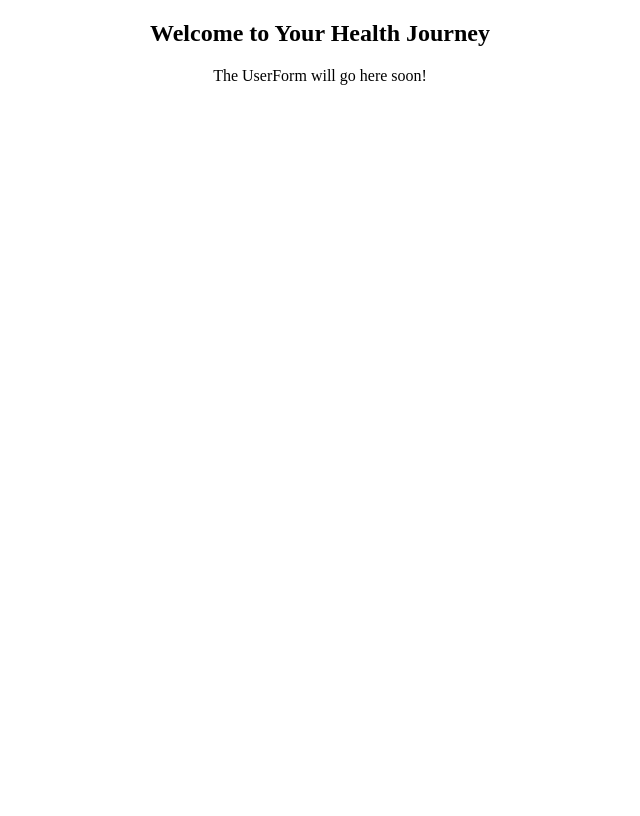
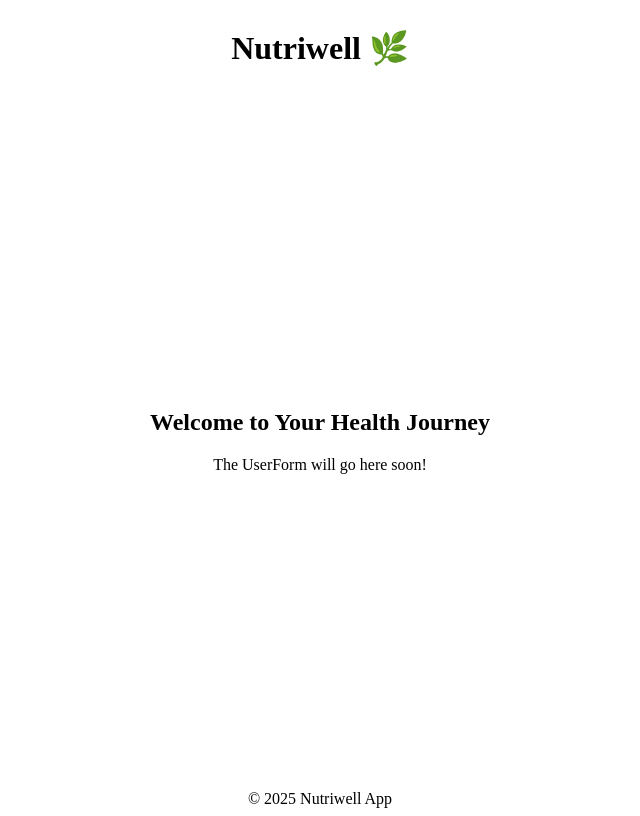
Before and after one commit to Ibk-okiki/NutriWell-app, a React (Vite) app: page / in a window 1280 px wide. Shown: the whole page, without its empty margins (320-960 px from the left). Built offline with nearby package versions, Linux system fonts and the light colour scheme.

Commit message:
Updated app.jsx

```diff
--- a/src/App.jsx
+++ b/src/App.jsx
@@ -1,15 +1,26 @@
-import { Routes, Route } from 'react-router-dom';
-import Header from './components/Header';
-import Footer from './components/Footer';
+import { Routes, Route } from 'react-router-dom'
+import Header from './components/Header'
+import Footer from './components/Footer'
 import Home from './pages/Home.jsx'
 import About from './pages/About.jsx'
 
 function App() {
   return (
-    <Routes>
-      <Route path="/" element={<Home />} />
-      <Route path="/about" element={<About />} />
-    </Routes>
+    <div className="min-h-screen bg-gray-100 flex flex-col">
+      {/* Header */}
+      <Header />
+
+      {/* Main Content */}
+      <main className="flex-grow flex items-center justify-center">
+        <Routes>
+          <Route path="/" element={<Home />} />
+          <Route path="/about" element={<About />} />
+        </Routes>
+      </main>
+
+      {/* Footer */}
+      <Footer />
+    </div>
   )
 }
 
--- a/src/components/Header.jsx
+++ b/src/components/Header.jsx
@@ -1,7 +1,7 @@
 function Header() {
   return (
     <header className="bg-green-600 text-white p-4 text-center">
-      <h1>Nutriwell 🌿</h1>
+      <h1 className="text-3xl font-bold">Nutriwell 🌿</h1>
     </header>
   )
 }
```
